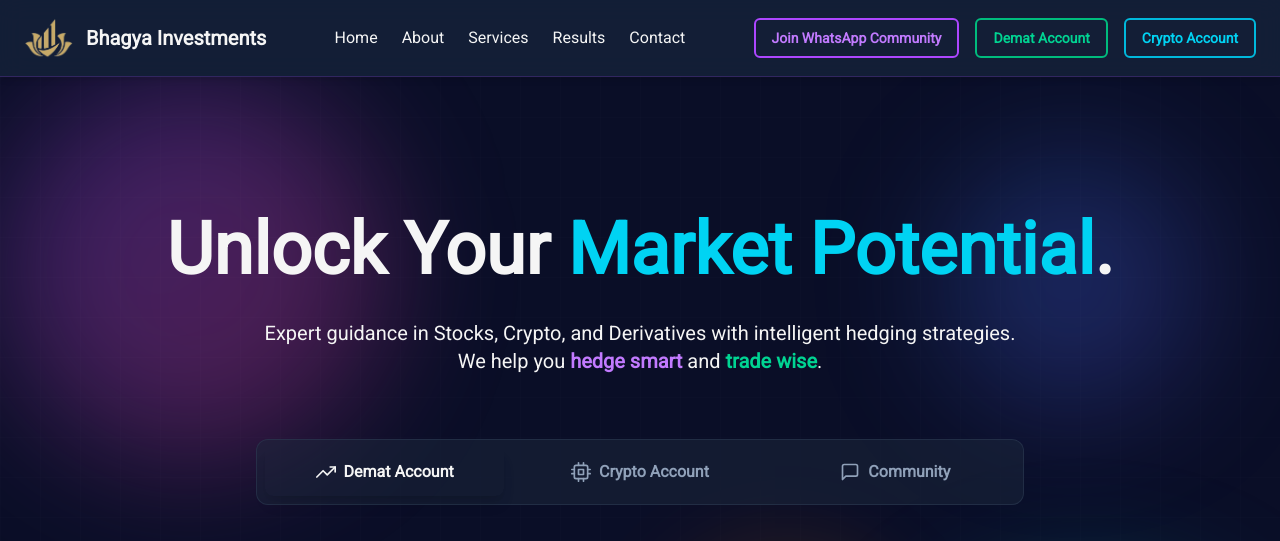
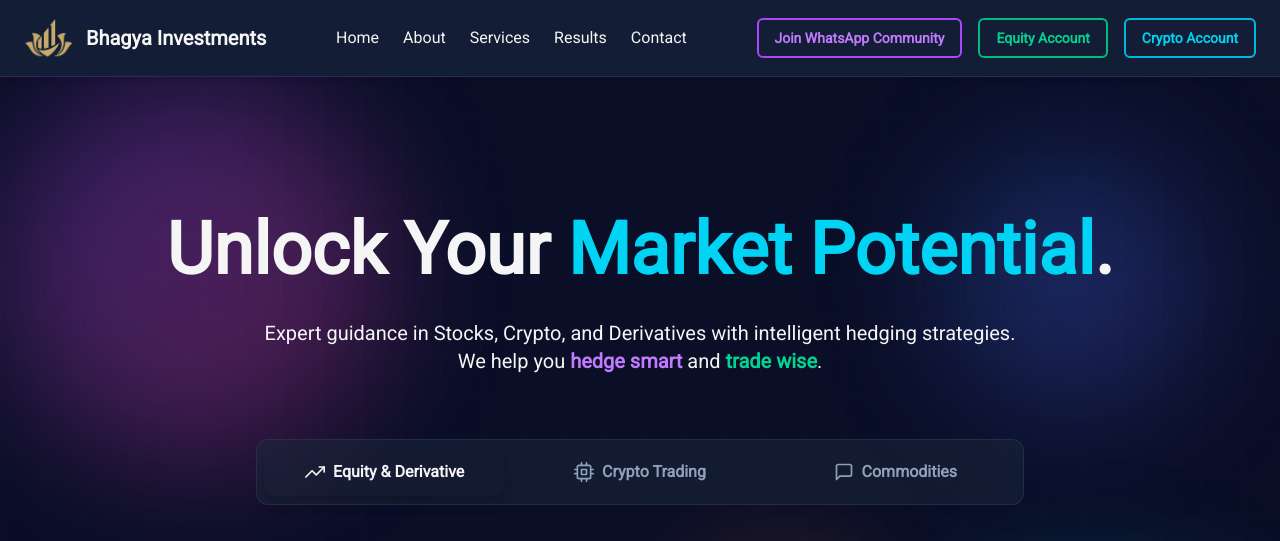
Before and after one commit to Stormborn-Software/Bhagya-Investments-Chirag, a Next.js app: page / in a window 1280 px wide. Shown: the top 541 px of the page. Built offline with nearby package versions, Linux system fonts and the light colour scheme.

Commit message:
updated hero section

```diff
--- a/components/Footer.tsx
+++ b/components/Footer.tsx
@@ -159,7 +159,7 @@ const Footer = () => {
               <li>
                 <Link
                   href="/terms"
-                  className="text-slate-grey hover:text-performance-green transition-colors duration-300 flex items-center group"
+                  className="text-slate-grey hover:text-pink-400 transition-all duration-300 flex items-center group"
                 >
                   <span className="w-2 h-2 bg-gradient-to-r from-purple-500 to-pink-500 rounded-full mr-2 opacity-0 group-hover:opacity-100 transition-opacity duration-300"></span>
                   Terms & Conditions
--- a/components/Header.tsx
+++ b/components/Header.tsx
@@ -79,7 +79,7 @@ const Header = () => {
             rel="noopener noreferrer"
             className="border-2 border-emerald-500 text-emerald-400 px-4 py-2 rounded-md font-montserrat text-sm font-black hover:bg-emerald-500/10 transition-all duration-300 hover:shadow-lg hover:shadow-emerald-500/30 hover:scale-105"
           >
-            Demat Account
+            Equity Account
           </a>
           <a
             href="https://invite.coindcx.com/09027398"
--- a/components/Hero.tsx
+++ b/components/Hero.tsx
@@ -91,7 +91,7 @@ const Hero = () => {
 const tabData = [
   {
     id: "demat",
-    label: "Demat Account",
+    label: "Equity & Derivative",
     icon: <FiTrendingUp className="w-5 h-5 mr-2" />,
     color: "emerald",
     description:
@@ -101,7 +101,7 @@ const tabData = [
   },
   {
     id: "crypto",
-    label: "Crypto Account",
+    label: "Crypto Trading",
     icon: <FiCpu className="w-5 h-5 mr-2" />,
     color: "cyan",
     description:
@@ -110,14 +110,14 @@ const tabData = [
     link: "https://invite.coindcx.com/09027398",
   },
   {
-    id: "community",
-    label: "Community",
+    id: "commoditys",
+    label: "Commodities",
     icon: <FiMessageSquare className="w-5 h-5 mr-2" />,
     color: "purple",
     description:
-      "Join our exclusive WhatsApp community for real-time insights, discussions, and support.",
-    buttonText: "Join the Conversation",
-    link: "https://chat.whatsapp.com/KpKIlHAefzFFw9tn2tcMvt?mode=wwt",
+      "Hedge against market volatility by trading in gold, silver, oil, and agricultural commodities.",
+    buttonText: "Trade Commodities Now",
+    link: "https://choiceindia.com/open-free-demat-account?refercode=QzAwNTIxMzI=&source=Q0hPSUNFX0NPTk5FQ1RfQU5EUk9JRA==",
   },
 ];
 
```
